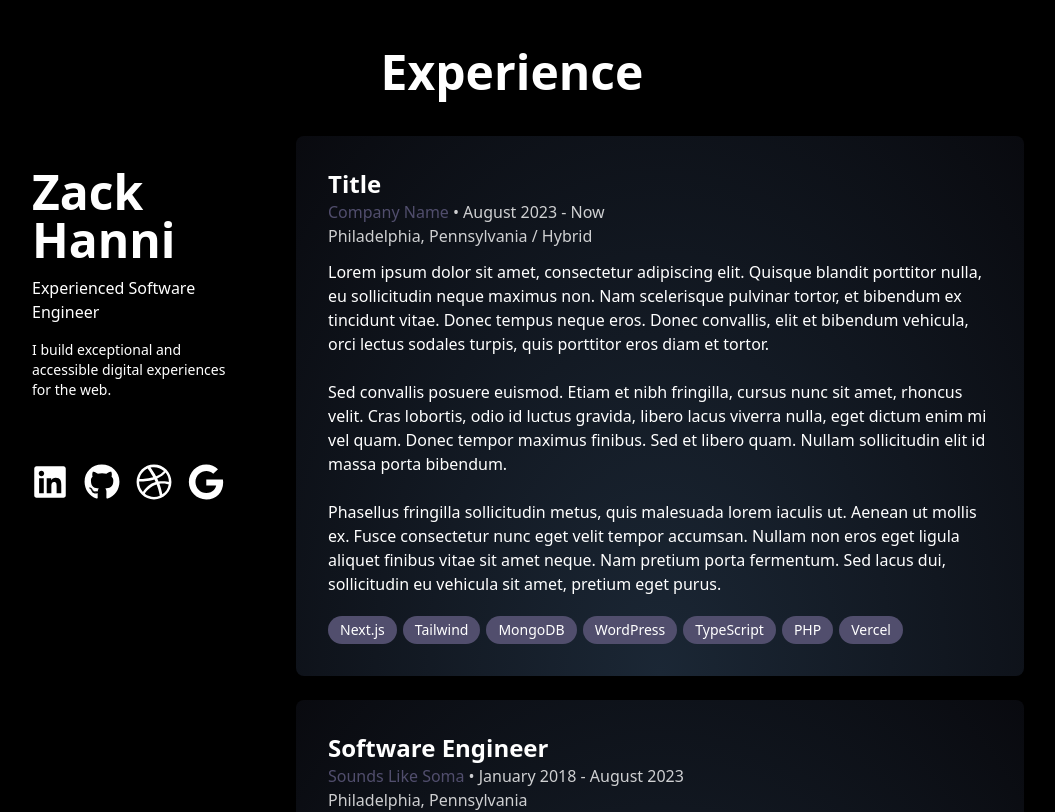
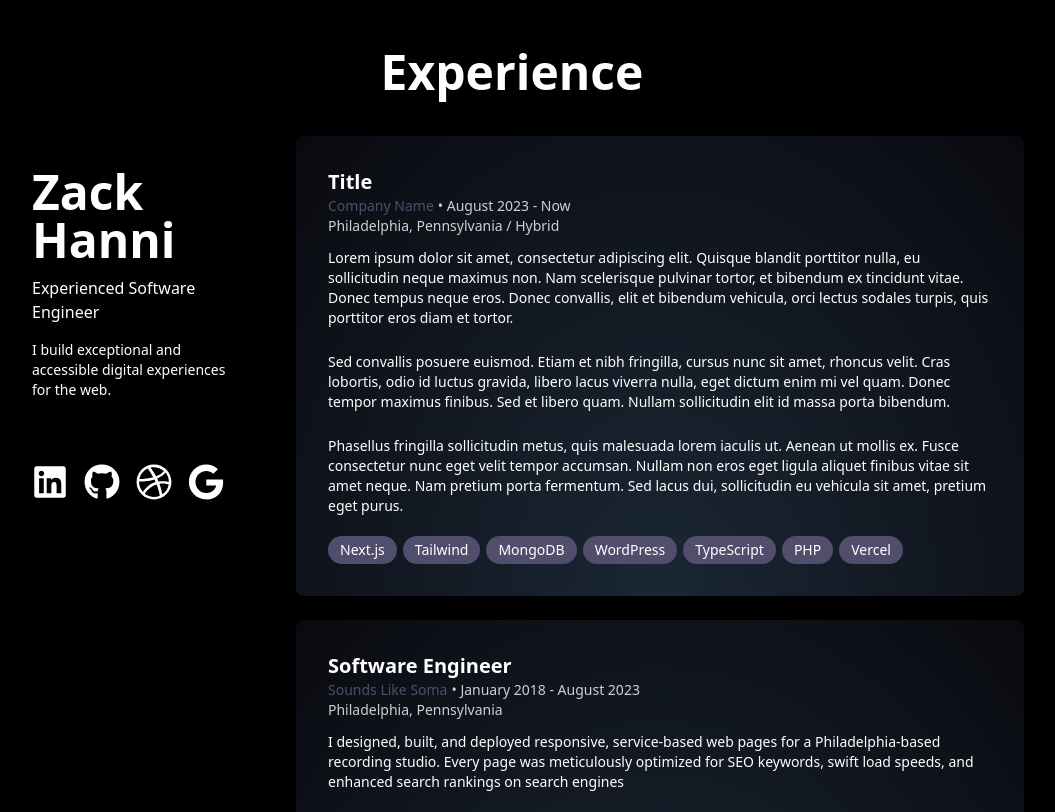
Before and after one commit to zackhanni/zachary.works, a Next.js app: page / in a window 1280 px wide. Shown: the part 800-1612 px from the top of the page, without its empty margins (128-1183 px from the left). Built offline with nearby package versions, Linux system fonts and the light colour scheme.

Commit message:
make text smaller

```diff
--- a/app/components/Experience.tsx
+++ b/app/components/Experience.tsx
@@ -21,9 +21,9 @@ export default function Experience() {
                 <div
                   key={job.company}
                   className="bg-slate-800/20 p-4 sm:p-8
-        mt-6 rounded-lg radial-gradient backdrop-blur"
+        mt-6 rounded-lg radial-gradient backdrop-blur text-sm"
                 >
-                  <p className="text-2xl font-semibold">{job.title}</p>
+                  <p className="text-xl font-semibold">{job.title}</p>
                   <div className="flex text-white/80">
                     <p className="text-[#514E6D] mr-1">{job.company}</p>
                     <p>{job.dateRange}</p>
```
